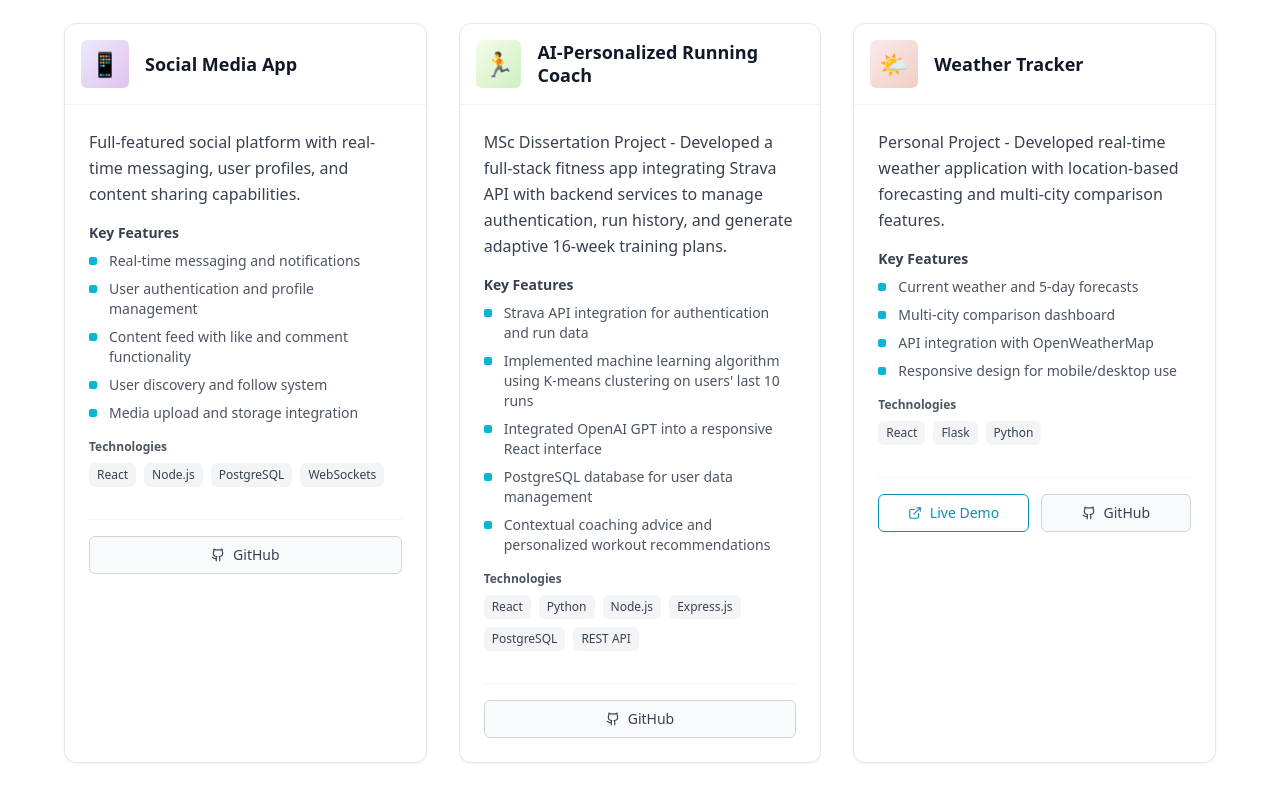
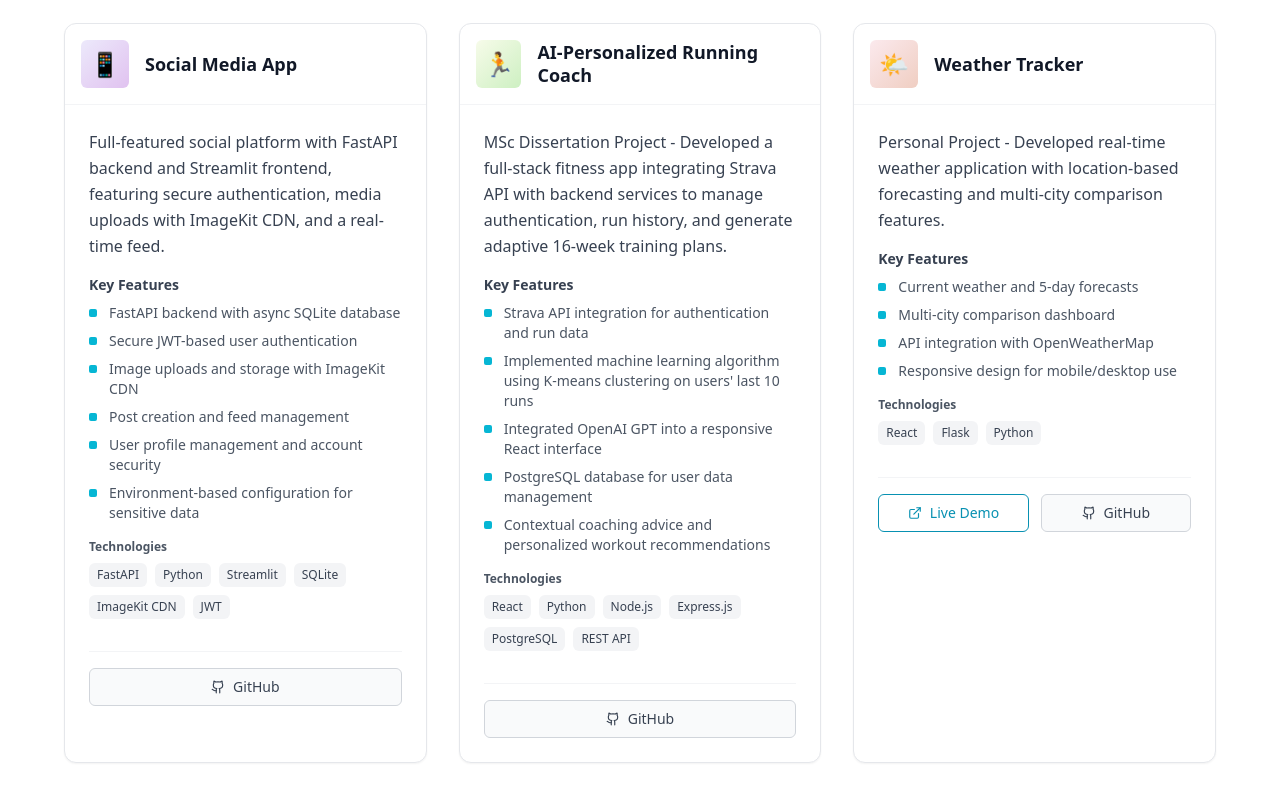
Before and after one commit to alpatamerr/personal-portfolio, a React (Vite) app: page / in a window 1280 px wide. Shown: the part 4180-4981 px from the top of the page. Built offline with nearby package versions, Linux system fonts and the light colour scheme.

Commit message:
Fix portfolio tech stack

```diff
--- a/src/data/portfolio.ts
+++ b/src/data/portfolio.ts
@@ -92,15 +92,16 @@ export const projects: Project[] = [
   {
     title: 'Social Media App',
     emoji: '📱',
-    description: 'Full-featured social platform with real-time messaging, user profiles, and content sharing capabilities.',
+    description: 'Full-featured social platform with FastAPI backend and Streamlit frontend, featuring secure authentication, media uploads with ImageKit CDN, and a real-time feed.',
     features: [
-      'Real-time messaging and notifications',
-      'User authentication and profile management',
-      'Content feed with like and comment functionality',
-      'User discovery and follow system',
-      'Media upload and storage integration',
+      'FastAPI backend with async SQLite database',
+      'Secure JWT-based user authentication',
+      'Image uploads and storage with ImageKit CDN',
+      'Post creation and feed management',
+      'User profile management and account security',
+      'Environment-based configuration for sensitive data',
     ],
-    technologies: 'React, Node.js, PostgreSQL, WebSockets',
+    technologies: 'FastAPI, Python, Streamlit, SQLite, ImageKit CDN, JWT',
     github: 'https://github.com/alpatamerr/Social-Media-App',
   },
   {
```
